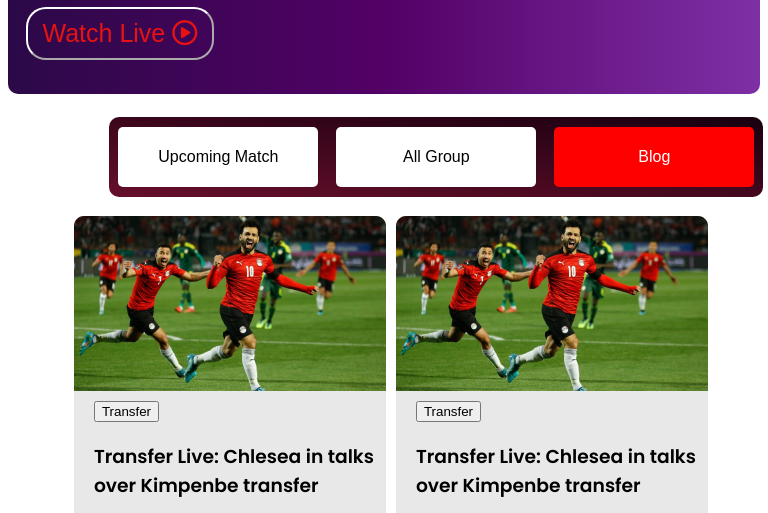
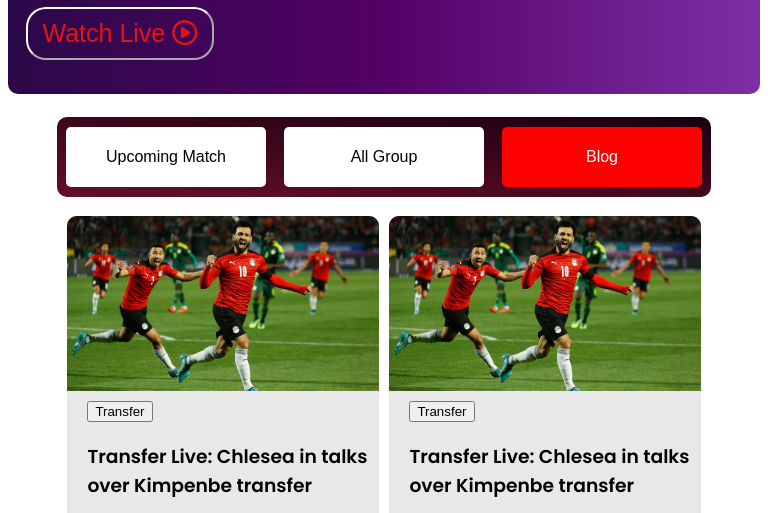
Before and after one commit to saima-sawrin/World_Cup_2022, a plain HTML site: page index.html in a window 768 px wide. Shown: the part 560-1073 px from the top of the page. Drawn offline with Linux system fonts and the light colour scheme.

Commit message:
another section

```diff
--- a/style.css
+++ b/style.css
@@ -411,7 +411,7 @@ Tablet device only
     display: grid;
     grid-template-columns: repeat(1 , 1fr);
     margin-bottom: 2%;
-    margin-left: 8%;
+
     justify-content: center;
     align-items: center;
    }
@@ -426,10 +426,17 @@ Tablet device only
     justify-content: center;
     align-items: center;
     margin-left:5%;
-    margin-right: 5%;
+    margin-right: 3%;
 
 
 
+   }
+   .match-section .matches{
+    margin-left:12%;
+
+   }
+   .match-section .blog-section{
+    margin-left: 0%;
    }
    .view button{
     visibility: visible;
```
